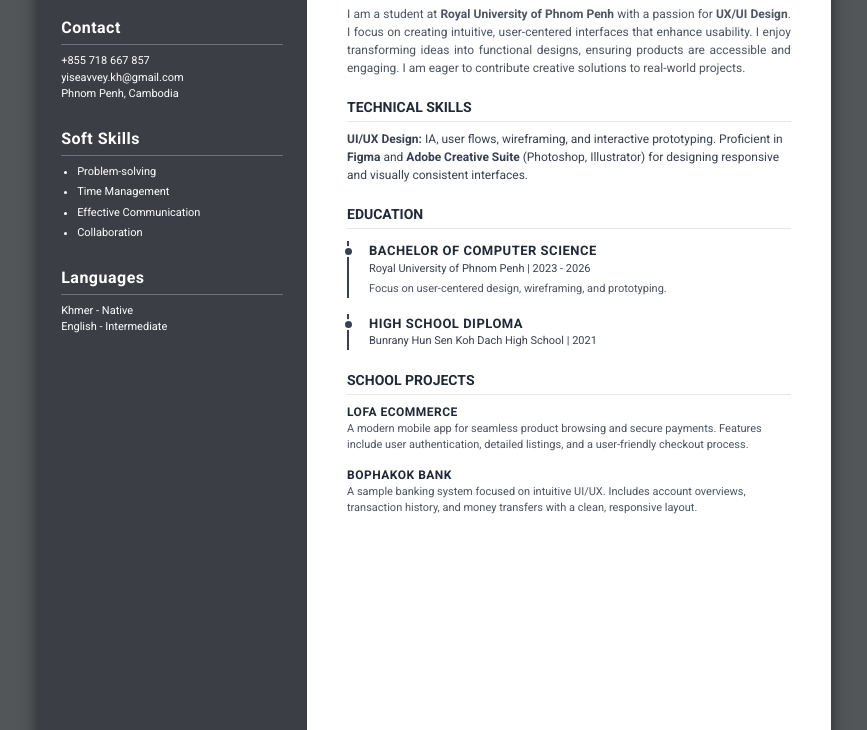
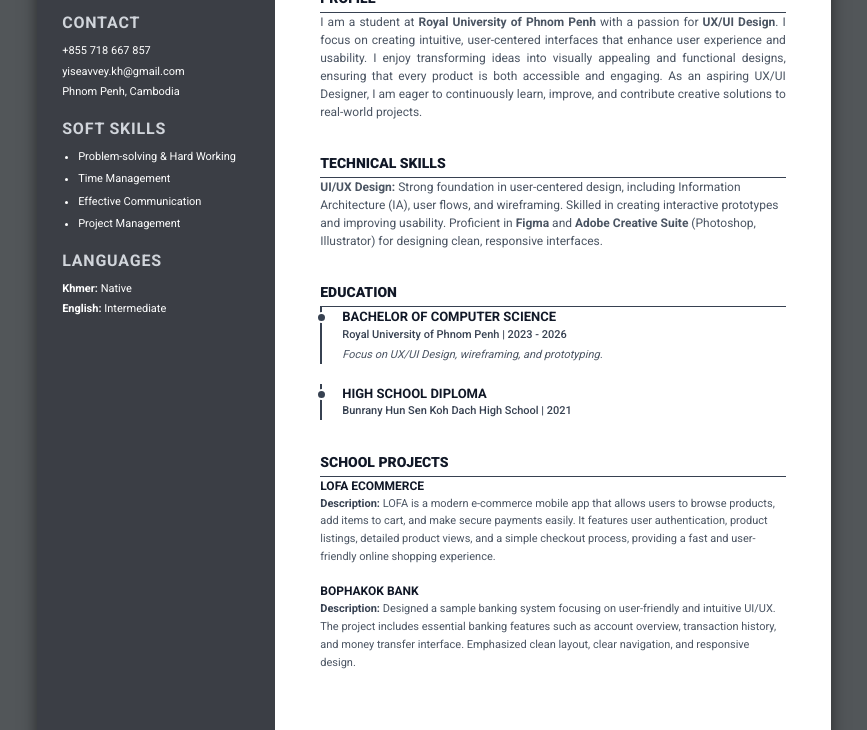
Before and after one commit to Monika-Phann/Personal-informaton, a website: page index.html in a window 1280 px wide. Shown: the part 168-898 px from the top of the page, without its empty margins (206-1073 px from the left). Drawn offline with nearby package versions, Linux system fonts and the light colour scheme.

Commit message:
last update

```diff
--- a/index.html
+++ b/index.html
@@ -20,7 +20,7 @@ body {
     display: flex;
     justify-content: center;
     margin: 0;
-    padding: 0; /* Removed padding for better print alignment */
+    padding: 0;
 }
 
 .resume-page {
@@ -32,11 +32,11 @@ body {
     overflow: hidden;
 }
 
-main { padding: 32px 40px; }
-aside { padding: 32px 24px; }
+main { padding: 40px 45px; }
+aside { padding: 35px 25px; }
 
-h1 { letter-spacing: 1px; line-height: 1; }
-h3 { letter-spacing: 0.5px; }
+h1 { letter-spacing: 1px; line-height: 1.1; }
+h2 { border-bottom: 1.5px solid #374151; padding-bottom: 4px; margin-bottom: 12px; }
 p { line-height: 1.5; }
 
 .timeline-container {
@@ -55,9 +55,8 @@ p { line-height: 1.5; }
     border: 2px solid white;
 }
 
-/* Force colors for printing */
 @media print {
-    body { background: none; padding: 0; }
+    body { background: none; }
     .resume-page { box-shadow: none; }
     aside { -webkit-print-color-adjust: exact; background-color: #3b3e45 !important; }
 }
@@ -68,95 +67,101 @@ p { line-height: 1.5; }
 
 <div class="resume-page">
 
-<aside class="w-[34%] bg-[#3b3e45] text-white flex flex-col gap-6">
+<aside class="w-[30%] bg-[#3b3e45] text-white flex flex-col gap-8">
 
     <div class="flex justify-center">
-        <div class="w-32 h-32 rounded-full border-[4px] border-white overflow-hidden">
+        <div class="w-28 h-28 rounded-full border-[3px] border-white overflow-hidden shadow-lg">
             <img src="./src/profile.png" class="w-full h-full object-cover"
             onerror="this.src='https://placehold.co/200x200/5c5c5c/FFFFFF?text=PHOTO';">
         </div>
     </div>
 
+    <div class="space-y-4">
         <div>
-        <h3 class="text-base font-bold border-b border-gray-500 pb-1 mb-2">Contact</h3>
-        <p class="text-[11px]">+855 718 667 857</p>
-        <p class="text-[11px] truncate">yiseavvey.kh@gmail.com</p>
-        <p class="text-[11px]">Phnom Penh, Cambodia</p>
+            <h3 class="text-md font-bold text-gray-300 uppercase tracking-wider mb-2">Contact</h3>
+            <div class="space-y-1 text-[11px]">
+                <p>+855 718 667 857</p>
+                <p class="break-words">yiseavvey.kh@gmail.com</p>
+                <p>Phnom Penh, Cambodia</p>
+            </div>
         </div>
 
         <div>
-        <h3 class="text-base font-bold border-b border-gray-500 pb-1 mb-2">Soft Skills</h3>
-        <ul class="text-[11px] list-disc ml-4 space-y-1">
-            <li>Problem-solving</li>
+            <h3 class="text-md font-bold text-gray-300 uppercase tracking-wider mb-2">Soft Skills</h3>
+            <ul class="text-[11px] list-disc ml-4 space-y-1.5">
+                <li>Problem-solving & Hard Working</li>
                 <li>Time Management</li>
                 <li>Effective Communication</li>
-            <li>Collaboration</li>
+                <li>Project Management</li>
             </ul>
         </div>
 
         <div>
-        <h3 class="text-base font-bold border-b border-gray-500 pb-1 mb-2">Languages</h3>
-        <p class="text-[11px]">Khmer - Native</p>
-        <p class="text-[11px]">English - Intermediate</p>
+            <h3 class="text-md font-bold text-gray-300 uppercase tracking-wider mb-2">Languages</h3>
+            <div class="text-[11px] space-y-1">
+                <p><span class="font-bold">Khmer:</span> Native</p>
+                <p><span class="font-bold">English:</span> Intermediate</p>
+            </div>
+        </div>
     </div>
 
 </aside>
 
-<main class="w-[66%] text-gray-800">
+<main class="w-[70%] text-gray-800">
 
-<header class="mb-5 border-b pb-4 border-gray-800">
-    <h1 class="text-5xl font-black uppercase">YI SEAVVEY</h1>
-    <p class="text-base tracking-widest text-gray-600 mt-1">UX/UI Designer</p>
+<header class="mb-8">
+    <h1 class="text-5xl font-black uppercase text-gray-900">YI SEAVVEY</h1>
+    <p class="text-lg tracking-[0.2em] text-gray-500 font-medium mt-2">UX/UI Designer</p>
 </header>
 
-<section class="mb-5">
-    <h2 class="text-sm font-bold uppercase mb-2">PROFILE</h2>
+<section class="mb-8">
+    <h2 class="text-sm font-black uppercase text-gray-900">PROFILE</h2>
     <p class="text-[12px] text-gray-600 text-justify">
-        I am a student at <strong>Royal University of Phnom Penh</strong> with a passion for <strong>UX/UI Design</strong>. I focus on creating intuitive, user-centered interfaces that enhance usability. I enjoy transforming ideas into functional designs, ensuring products are accessible and engaging. I am eager to contribute creative solutions to real-world projects.
+        I am a student at <strong>Royal University of Phnom Penh</strong> with a passion for <strong>UX/UI Design</strong>. I focus on creating intuitive, user-centered interfaces that enhance user experience and usability. I enjoy transforming ideas into visually appealing and functional designs, ensuring that every product is both accessible and engaging. As an aspiring UX/UI Designer, I am eager to continuously learn, improve, and contribute creative solutions to real-world projects.
     </p>
 </section>
 
-<section class="mb-5">
-    <h2 class="text-sm font-bold uppercase mb-2 border-b pb-1">TECHNICAL SKILLS</h2>
-    <p class="text-[12px] text-gray-700">
-        <strong>UI/UX Design:</strong> IA, user flows, wireframing, and interactive prototyping. Proficient in <strong>Figma</strong> and <strong>Adobe Creative Suite</strong> (Photoshop, Illustrator) for designing responsive and visually consistent interfaces.
-    </p>
+<section class="mb-8">
+    <h2 class="text-sm font-black uppercase text-gray-900">TECHNICAL SKILLS</h2>
+    <div class="text-[12px] text-gray-600">
+        <p><strong>UI/UX Design:</strong> Strong foundation in user-centered design, including Information Architecture (IA), user flows, and wireframing. Skilled in creating interactive prototypes and improving usability. Proficient in <strong>Figma</strong> and <strong>Adobe Creative Suite</strong> (Photoshop, Illustrator) for designing clean, responsive interfaces.</p>
+    </div>
 </section>
 
-<section class="mb-5">
-<h2 class="text-sm font-bold uppercase mb-3 border-b pb-1">EDUCATION</h2>
+<section class="mb-8">
+<h2 class="text-sm font-black uppercase text-gray-900">EDUCATION</h2>
 
-<div class="space-y-4">
+<div class="space-y-5">
     <div class="timeline-container">
         <div class="timeline-dot"></div>
-        <h3 class="text-[13px] font-bold uppercase">Bachelor of Computer Science</h3>
-        <p class="text-[11px] text-gray-700">Royal University of Phnom Penh | 2023 - 2026</p>
-        <p class="text-[11px] text-gray-600 mt-1">Focus on user-centered design, wireframing, and prototyping.</p>
+        <h3 class="text-[13px] font-bold uppercase text-gray-900">Bachelor of Computer Science</h3>
+        <p class="text-[11px] font-medium text-gray-700">Royal University of Phnom Penh | 2023 - 2026</p>
+        <p class="text-[11px] text-gray-600 mt-1 italic">Focus on UX/UI Design, wireframing, and prototyping.</p>
     </div>
 
     <div class="timeline-container">
         <div class="timeline-dot"></div>
-        <h3 class="text-[13px] font-bold uppercase">High School Diploma</h3>
-        <p class="text-[11px] text-gray-700">Bunrany Hun Sen Koh Dach High School | 2021</p>
+        <h3 class="text-[13px] font-bold uppercase text-gray-900">High School Diploma</h3>
+        <p class="text-[11px] font-medium text-gray-700">Bunrany Hun Sen Koh Dach High School | 2021</p>
     </div>
 </div>
 </section>
 
 <section>
-<h2 class="text-sm font-bold uppercase mb-2 border-b pb-1">SCHOOL PROJECTS</h2>
+<h2 class="text-sm font-black uppercase text-gray-900">SCHOOL PROJECTS</h2>
 
-<div class="space-y-3">
+<div class="space-y-4">
     <div>
-        <h3 class="text-[12px] font-bold uppercase">LOFA Ecommerce</h3>
-        <p class="text-[11px] text-gray-600">
-            A modern mobile app for seamless product browsing and secure payments. Features include user authentication, detailed listings, and a user-friendly checkout process.
+        <h3 class="text-[12px] font-bold uppercase text-gray-900">LOFA Ecommerce</h3>
+        <p class="text-[11px] text-gray-600 leading-relaxed">
+            <span class="font-bold text-gray-700">Description:</span> LOFA is a modern e-commerce mobile app that allows users to browse products, add items to cart, and make secure payments easily. It features user authentication, product listings, detailed product views, and a simple checkout process, providing a fast and user-friendly online shopping experience.
         </p>
     </div>
 
     <div>
-        <h3 class="text-[12px] font-bold uppercase">Bophakok Bank</h3>
-        <p class="text-[11px] text-gray-600">
-            A sample banking system focused on intuitive UI/UX. Includes account overviews, transaction history, and money transfers with a clean, responsive layout.
+        <h3 class="text-[12px] font-bold uppercase text-gray-900">Bophakok Bank</h3>
+        <p class="text-[11px] text-gray-600 leading-relaxed">
+            <span class="font-bold text-gray-700">Description:</span> Designed a sample banking system focusing on user-friendly and intuitive UI/UX. The project includes essential banking features such as account overview, transaction history, and money transfer interface. Emphasized clean layout, clear navigation, and responsive design.
         </p>
     </div>
 </div>
```
Lines whose indentation alone changed are shown as unchanged.
